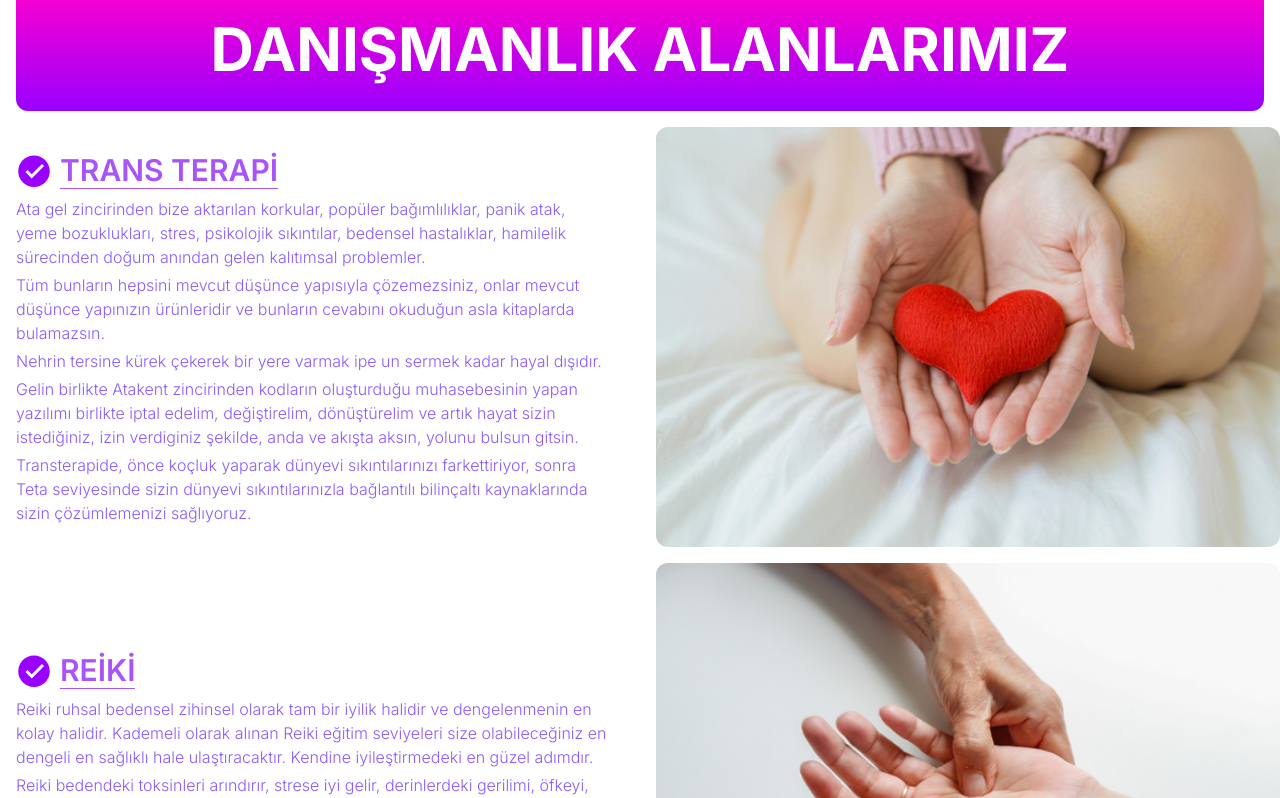
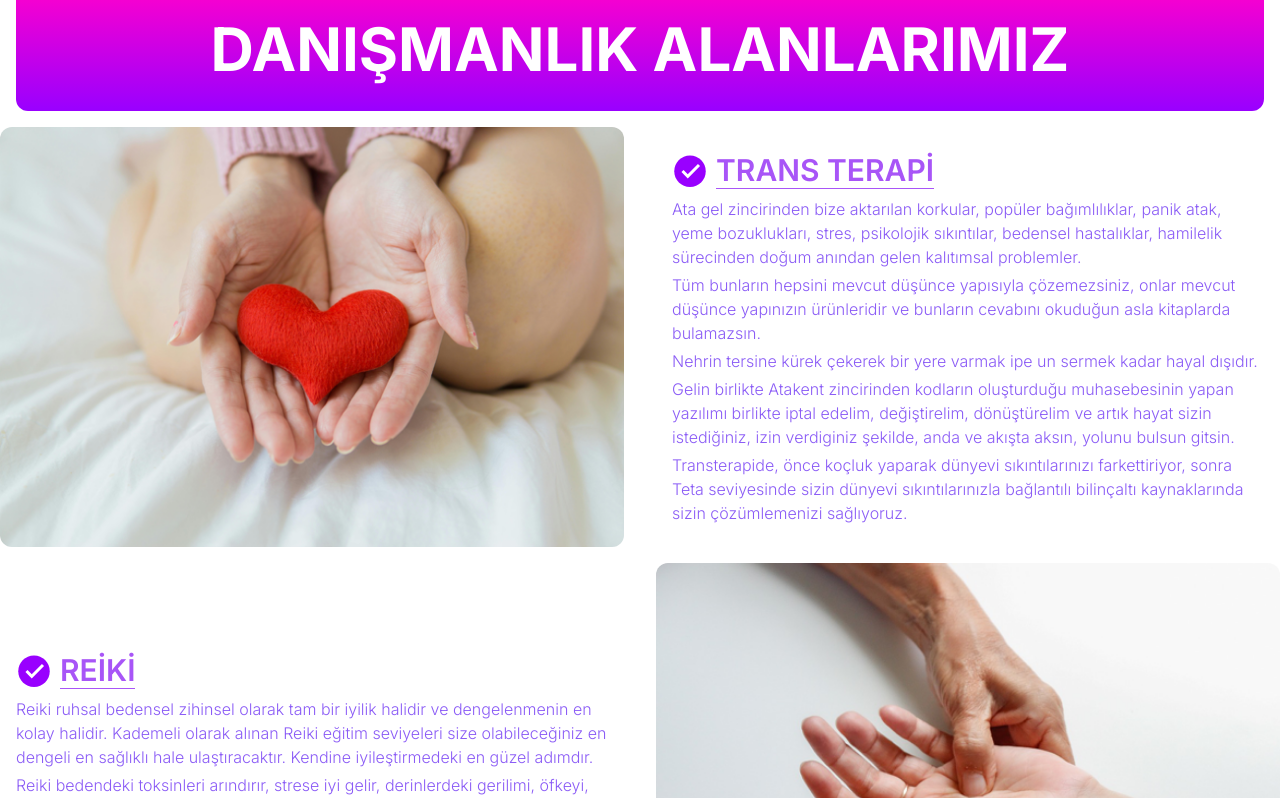
Before and after one commit to rcteenx/nrydanismanlik, a Next.js app: page / in a window 1280 px wide. Shown: the part 1522-2320 px from the top of the page. Built offline with nearby package versions, Linux system fonts and the light colour scheme.

Commit message:
fix home consulting images 3

```diff
--- a/components/sections/home/b-2-fayda.jsx
+++ b/components/sections/home/b-2-fayda.jsx
@@ -15,14 +15,14 @@ export default function Atolye({ consultancy }) {
             key={index}
             className="grid grid-cols-1 xl:grid-cols-2 gap-8 lg:mt-4 items-center  "
           >
-            <div className={`rounded-3xl hidden xl:block ${i.order}`}>
+            <div className={`rounded-3xl hidden xl:block ${i.imgOrder}`}>
               <img
                 src={`/assets/images/${i.img}`}
                 alt="img colletion"
                 className=" h-[420px] w-full rounded-xl object-cover object-center "
               />
             </div>
-            <div className="p-4">
+            <div className={`p-4 order-1  ${i.infoOrder}`}>
               <ul className="space-y-5 text-violet-500 font-light">
                 <li key={index}>
                   <div className="flex gap-2">
--- a/content/data/index.js
+++ b/content/data/index.js
@@ -26,7 +26,8 @@ export const consultancy = {
     {
       title: "Trans Terapi",
       img: "yarar-1.png",
-      order: "order-1",
+      imgOrder: "order-1",
+      infoOrder: "order-2",
       info: [
         "Ata gel zincirinden bize aktarılan korkular, popüler bağımlılıklar, panik atak, yeme bozuklukları, stres, psikolojik sıkıntılar, bedensel hastalıklar, hamilelik sürecinden doğum anından gelen kalıtımsal problemler.",
         "Tüm bunların hepsini mevcut düşünce yapısıyla çözemezsiniz, onlar mevcut düşünce yapınızın ürünleridir ve bunların cevabını  okuduğun asla kitaplarda bulamazsın.",
@@ -38,7 +39,8 @@ export const consultancy = {
     {
       title: "Reiki",
       img: "yarar-2.png",
-      order: "order-2",
+      imgOrder: "order-2",
+      infoOrder: "order-1",
       info: [
         "Reiki ruhsal bedensel zihinsel olarak tam bir iyilik halidir ve dengelenmenin en kolay halidir. Kademeli olarak alınan Reiki eğitim seviyeleri size olabileceğiniz en dengeli en sağlıklı hale ulaştıracaktır. Kendine iyileştirmedeki en güzel adımdır.",
         "Reiki bedendeki toksinleri arındırır, strese iyi gelir, derinlerdeki gerilimi, öfkeyi, kızgınlığı bir anda sakinliğe dönüştürüverir.",
@@ -48,7 +50,8 @@ export const consultancy = {
     {
       title: "Biyoenerji",
       img: "yarar-3.png",
-      order: "order-1",
+      imgOrder: "order-1",
+      infoOrder: "order-2",
       info: [
         "2021 yılında biovanyetik bioenerji ve yüksek frekans bioenerji uygulayıcılık ve eğitmenlik eğitimlerini tamamladıktan sonra 2023 2024 yıllarında mesleki yeterlilik kurumu eğitim uzmanlığı ve profesyonel koçluk alanlarında gerekli sınavları vererek resmi boyutta bu işleri yapmaya hak kazandım.",
         "Biyoenerji nedir denildiğinde ise bedenin ruhen bedenen ve zihinsel olarak dengelenme halidir. Geçmişte zihinsel olarak yaşanan korku kaygı endişenin belli bir süreçten sonrasında organları sirayet ettiğini ve bedenin hastalandığı gözlemlenmektedir. Bedenin iyi hali ise ruhen bedenen zihnen dengede kalmaktır. ",
```
